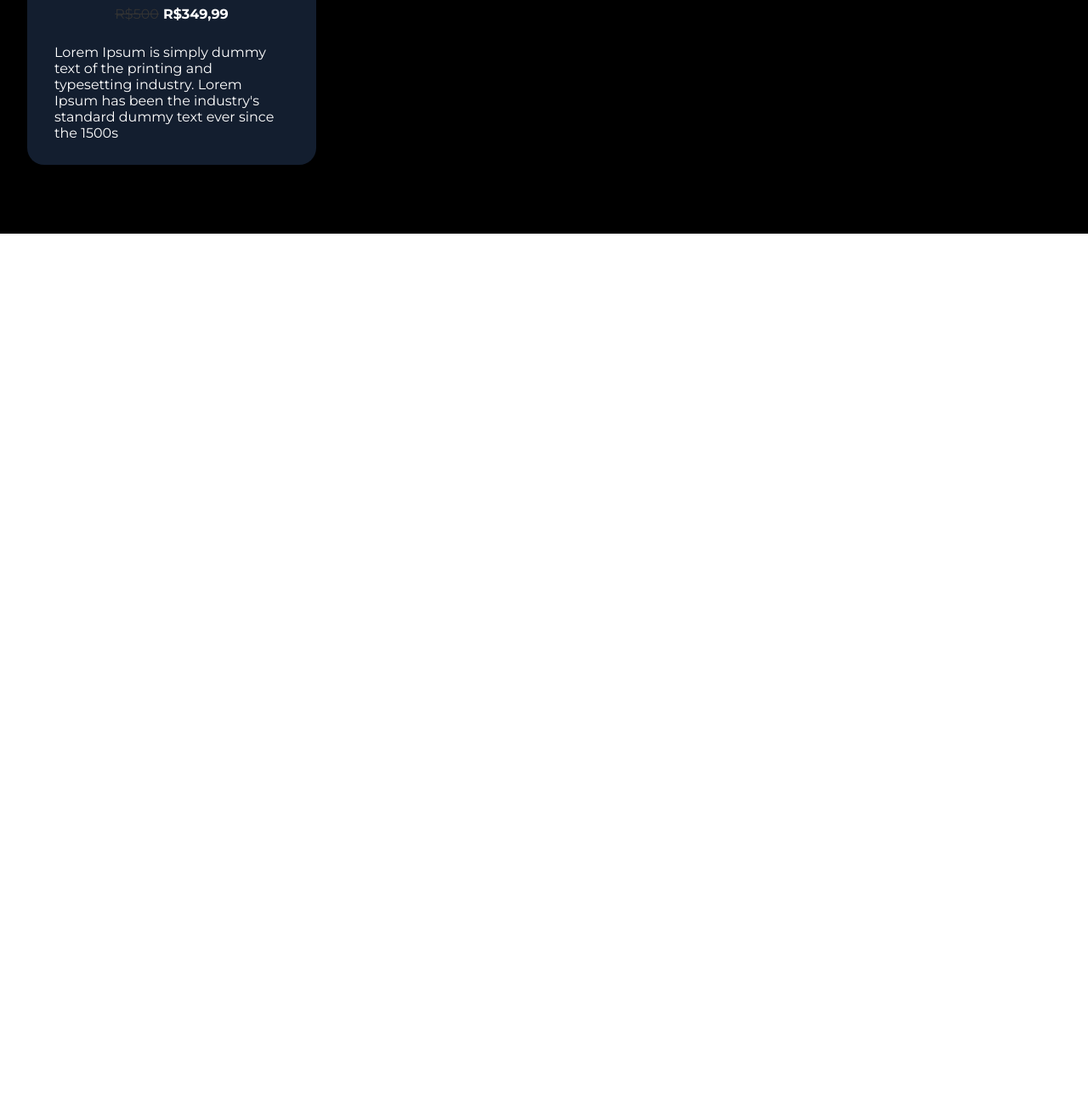
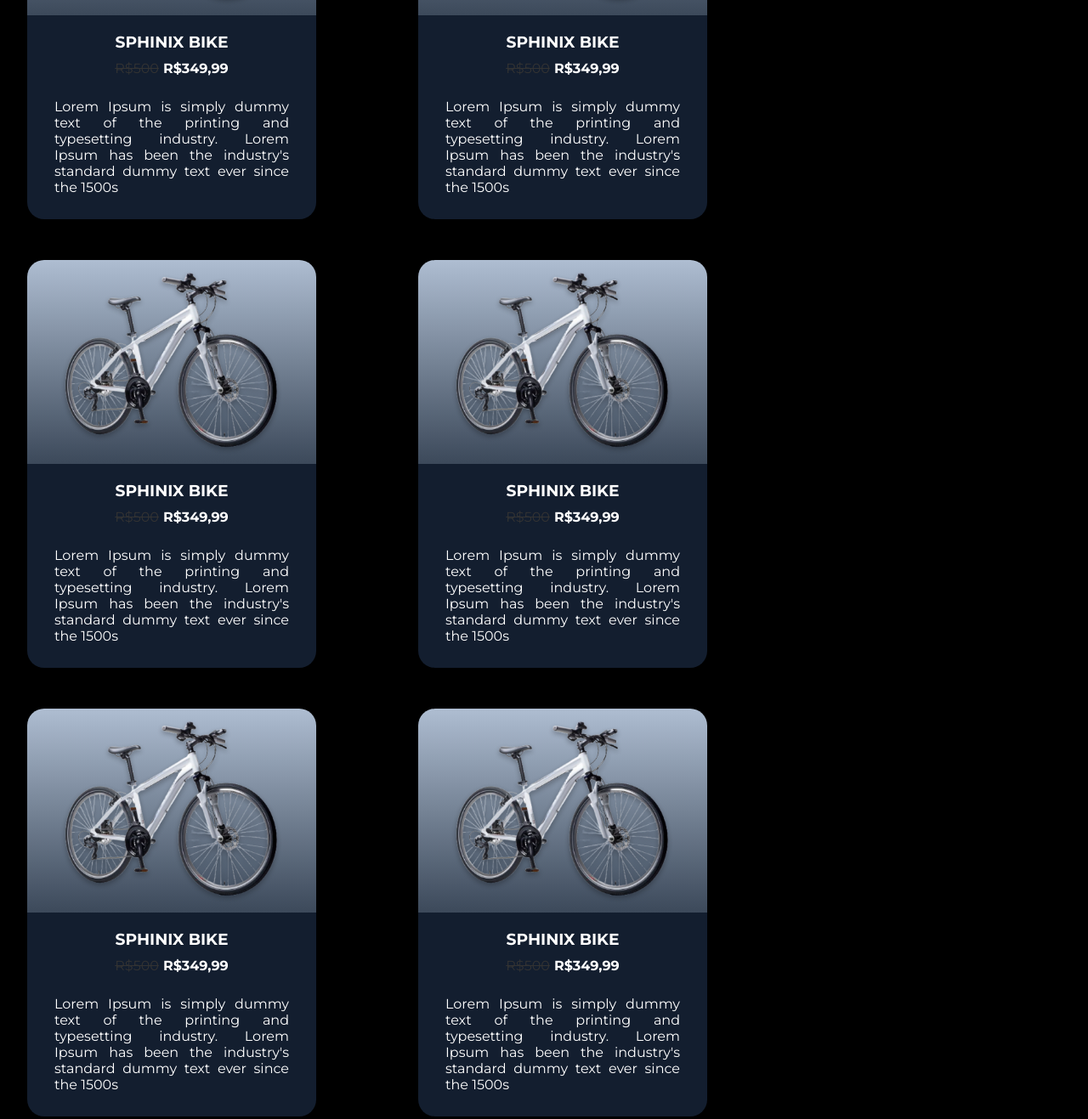
Before and after one commit to luyz-gusta/CP2-Web-Dev-BikeCity, a plain HTML site: page index.html in a window 1280 px wide. Shown: the part 1165-2482 px from the top of the page at 85% size. Before the commit the page ends 1440 px from the top, so only its background shows below. Drawn offline with Linux system fonts and the light colour scheme.

Commit message:
Enviando estilizacoes

```diff
--- a/index.html
+++ b/index.html
@@ -37,10 +37,85 @@
         </section>
         <section id="cards">
             <div class="title-cards">
-                <h1>Modelos</h1>
+                <h1 id="txt-modelos">Modelos</h1>
                 <span class="line"></span>
             </div>
             <div class="container-cards">
+                <div class="box-card">
+                    <figure class="box-img">
+                        <img src="src/assets/bike-card.png" alt="bike do card">
+                    </figure>
+                    <div class="box-info">
+                        <h3>SPHINIX BIKE</h3>
+                        <div class="price">
+                            <span id="priceThrough">R$500</span>
+                            <strong>R$349,99</strong>
+                        </div>
+                        <p>Lorem Ipsum is simply dummy text of the printing and typesetting industry. Lorem Ipsum has
+                            been
+                            the industry's standard dummy text ever since the 1500s</p>
+                    </div>
+                </div>
+                <div class="box-card">
+                    <figure class="box-img">
+                        <img src="src/assets/bike-card.png" alt="bike do card">
+                    </figure>
+                    <div class="box-info">
+                        <h3>SPHINIX BIKE</h3>
+                        <div class="price">
+                            <span id="priceThrough">R$500</span>
+                            <strong>R$349,99</strong>
+                        </div>
+                        <p>Lorem Ipsum is simply dummy text of the printing and typesetting industry. Lorem Ipsum has
+                            been
+                            the industry's standard dummy text ever since the 1500s</p>
+                    </div>
+                </div>
+                <div class="box-card">
+                    <figure class="box-img">
+                        <img src="src/assets/bike-card.png" alt="bike do card">
+                    </figure>
+                    <div class="box-info">
+                        <h3>SPHINIX BIKE</h3>
+                        <div class="price">
+                            <span id="priceThrough">R$500</span>
+                            <strong>R$349,99</strong>
+                        </div>
+                        <p>Lorem Ipsum is simply dummy text of the printing and typesetting industry. Lorem Ipsum has
+                            been
+                            the industry's standard dummy text ever since the 1500s</p>
+                    </div>
+                </div>
+                <div class="box-card">
+                    <figure class="box-img">
+                        <img src="src/assets/bike-card.png" alt="bike do card">
+                    </figure>
+                    <div class="box-info">
+                        <h3>SPHINIX BIKE</h3>
+                        <div class="price">
+                            <span id="priceThrough">R$500</span>
+                            <strong>R$349,99</strong>
+                        </div>
+                        <p>Lorem Ipsum is simply dummy text of the printing and typesetting industry. Lorem Ipsum has
+                            been
+                            the industry's standard dummy text ever since the 1500s</p>
+                    </div>
+                </div>
+                <div class="box-card">
+                    <figure class="box-img">
+                        <img src="src/assets/bike-card.png" alt="bike do card">
+                    </figure>
+                    <div class="box-info">
+                        <h3>SPHINIX BIKE</h3>
+                        <div class="price">
+                            <span id="priceThrough">R$500</span>
+                            <strong>R$349,99</strong>
+                        </div>
+                        <p>Lorem Ipsum is simply dummy text of the printing and typesetting industry. Lorem Ipsum has
+                            been
+                            the industry's standard dummy text ever since the 1500s</p>
+                    </div>
+                </div>
                 <div class="box-card">
                     <figure class="box-img">
                         <img src="src/assets/bike-card.png" alt="bike do card">
--- a/src/css/style.css
+++ b/src/css/style.css
@@ -111,6 +111,9 @@ main {
 }
 
 #cards {
+    display: flex;
+    flex-direction: column;
+    gap: 64px;
     width: 100vw;
     min-height: 80vh;
     padding: 24px 32px;
@@ -171,6 +174,12 @@ main {
     background-color: var(--one-theme-cyan);
 }
 
+.container-cards {
+    display: flex;
+    flex-wrap: wrap;
+    gap: 48px 120px;
+}
+
 .box-card {
     display: grid;
     grid-template-rows: 50% 50%;
@@ -179,7 +188,7 @@ main {
 }
 
 .box-img {
-    background-color: tomato;
+    background: linear-gradient(180deg, #aebdd1 0%, #3c495a 100%);
     border-radius: 20px 20px 0px 0px;
 }
 
@@ -209,3 +218,7 @@ main {
 .box-img img {
     width: 100%;
 }
+
+.box-info p {
+    text-align: justify;
+}
--- a/src/js/script.js
+++ b/src/js/script.js
@@ -11,6 +11,7 @@ const colorsThree = ['#131E2F', '#3F3C37', '#131E2F']
 const colorsGradient = ['linear-gradient(180deg, #AEBDD1 0%, #3C495A 100%)', 'linear-gradient(180deg, #3A3933 0%, #201F1B 100%)', 'linear-gradient(180deg, #AEBDD1 0%, #3C495A 100%)']
 
 const colorText = ['#333333', '#7E7A77', '#333333']
+const colorH1 = ['#fff', '#fff', '#131E2F']
 
 const changeBackground = () => {
     const main = document.querySelector('main')
@@ -20,23 +21,30 @@ const changeBackground = () => {
     const line1 = document.getElementById('line')
     const line2 = document.querySelector('.line')
     const arrow = document.querySelector('.fa-chevron-down')
-    const boxImg = document.querySelector('.box-img')
-    const boxInfo = document.querySelector('.box-info')
+    const boxImg = document.querySelectorAll('.box-img')
+    const boxInfo = document.querySelectorAll('.box-info')
     const priceThrough = document.getElementById('priceThrough')
+    const h1Modelo = document.getElementById('txt-modelos')
+
+    boxInfo.forEach((box) => {
+        box.style.background = colorsThree[index]
+    })
+
+    boxImg.forEach((box) => {
+        box.style.background = colorsGradient[index]
+    })
 
     main.style.background = colorsOne[index]
     header.style.background = colorsThree[index]
     btnColor.style.background = colorsOne[index]
     line1.style.background = colorsTwo[index]
     line2.style.background = colorsTwo[index]
-    boxImg.style.background = colorsGradient[index]
-    boxInfo.style.background = colorsThree[index]
 
     btnBanner.style.border = `3px solid ${colorsTwo[index]}`
 
     arrow.style.color = colorsTwo[index]
-
     priceThrough.style.color = colorText[index]
+    h1Modelo.style.color = colorH1[index]
 
     btnBanner.addEventListener('mouseleave', () => {
         btnBanner.style.background = 'none'
```
